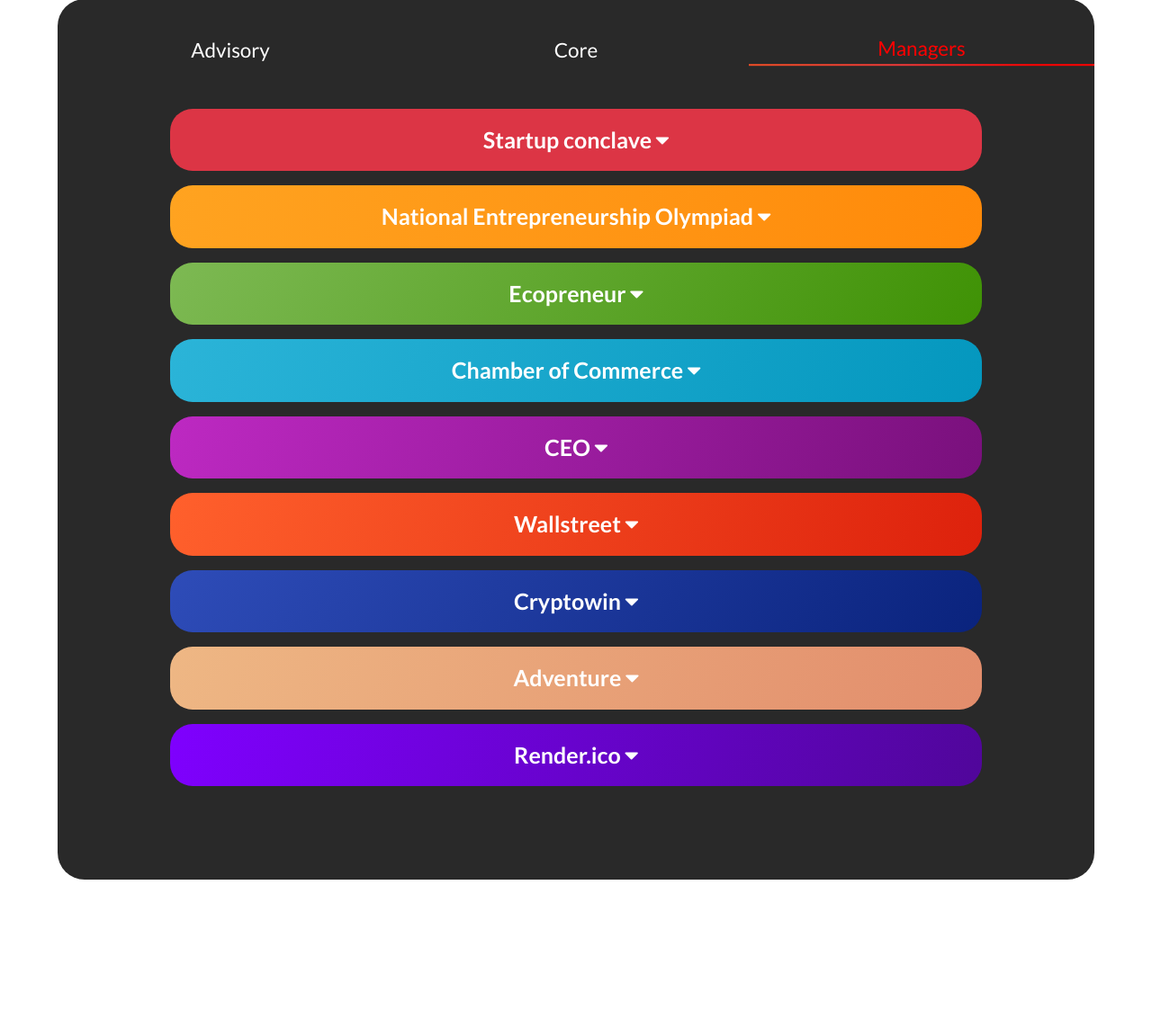
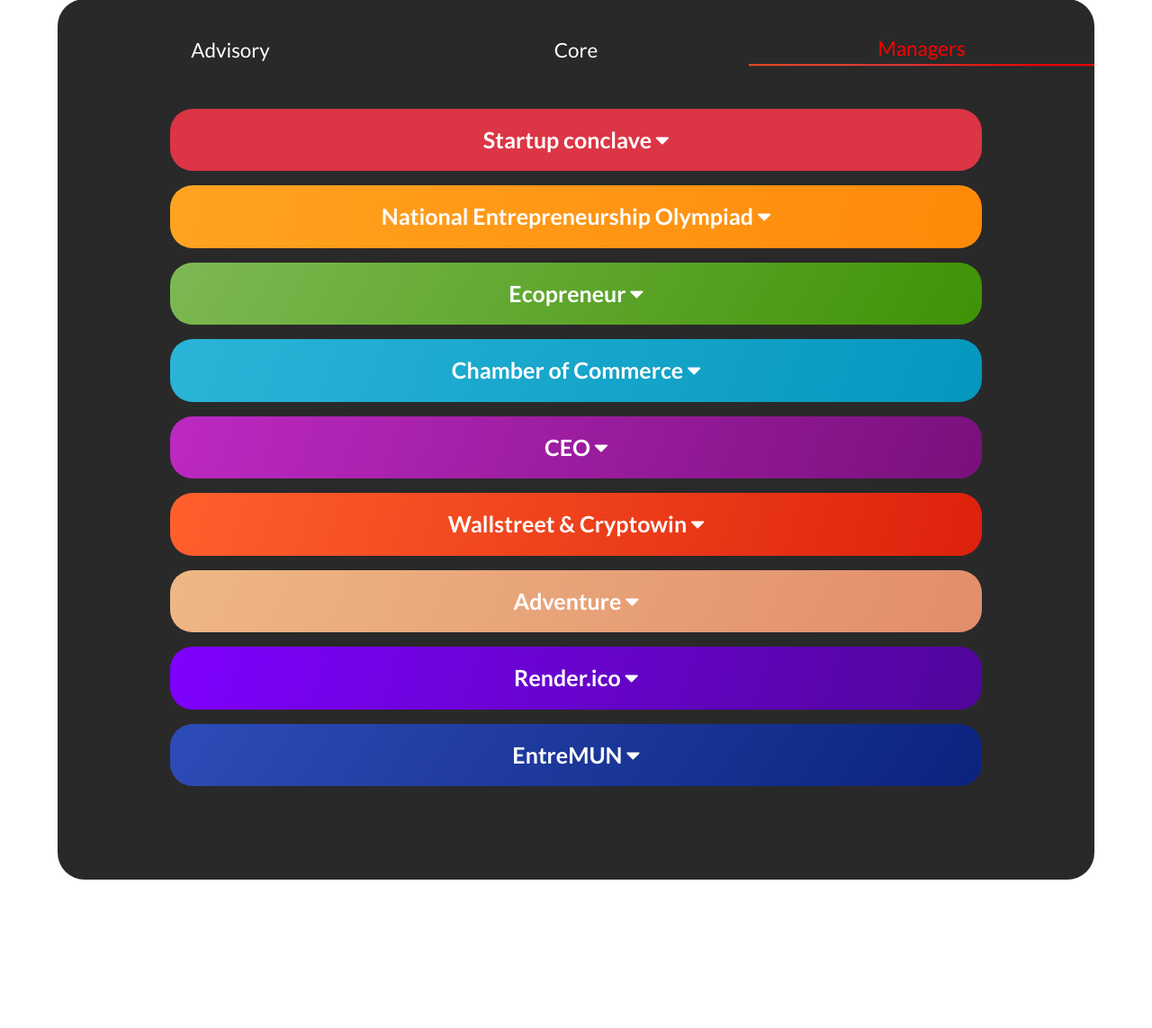
Before and after one commit to asachkahitari/consortium2022, a PHP site: page /managers.php in a window 1280 px wide. Shown: the part 302-1445 px from the top of the page at 90% size. Run offline with PHP 8.4, Linux system fonts and the light colour scheme.

Commit message:
Update managers.php

```diff
--- a/managers.php
+++ b/managers.php
@@ -157,13 +157,16 @@
       </div>
 
 
-      <button type="button"  class="btnman wall btn-block py-3 my-3 mx-auto" onclick="Function6()" data-aos="fade-left" data-aos-duration="2000">Wallstreet <i class="fa fa-caret-down"></i></button>
+      <button type="button"  class="btnman wall btn-block py-3 my-3 mx-auto" onclick="Function6()" data-aos="fade-left" data-aos-duration="2000">Wallstreet & Cryptowin <i class="fa fa-caret-down"></i></button>
       <div class="row my-4 hidden" id="hidden6">
         <div class="col-12 col-6 col-lg-4 managerName6 mx-1 my-2 pt-3 pb-2 px-5">
           <a href="https://www.linkedin.com/in/aryan-mahure-5ba135112/" target="_blank"><h5>Aryan Mahure <i class="fa fa-linkedin"></i></h5></a>
         </div>
         <div class="col-12 col-6 col-lg-4 managerName6 mx-1 my-2 pt-3 pb-2 px-5">
           <a href="https://www.linkedin.com/in/pranjali-kulkarni-19a8501bb/" target="_blank"><h5>Pranjali Kulkarni <i class="fa fa-linkedin"></i></h5></a>
+        </div>
+        <div class="col-12 col-6 col-lg-4 managerName6 mx-1 my-2 pt-3 pb-2 px-5">
+          <a href="https://www.linkedin.com/in/samruddhi-wagh-96096b218/" target="_blank"><h5>Samruddhi Wagh <i class="fa fa-linkedin"></i></h5></a>
         </div>
         <div class="col-12 col-6 col-lg-4 managerName6 mx-1 my-2 pt-3 pb-2 px-5">
           <a href="https://www.linkedin.com/in/sourabh-bedkute-61b168179/" target="_blank"><h5>Sourabh Bedkute <i class="fa fa-linkedin"></i></h5></a>
@@ -177,24 +180,7 @@
       </div>
 
 
-      <button type="button"  class="btnman crypto btn-block py-3 my-3 mx-auto" onclick="Function7()" data-aos="fade-right" data-aos-duration="2000">Cryptowin <i class="fa fa-caret-down"></i></button>
-      <div class="row my-4 hidden" id="hidden7">
-        <div class="col-12 col-6 col-lg-4 managerName7 mx-1 my-2 pt-3 pb-2 px-5">
-          <a href="" target="_blank"><h5> <i class="fa fa-linkedin"></i></h5></a>
-        </div>
-        <div class="col-12 col-6 col-lg-4 managerName7 mx-1 my-2 pt-3 pb-2 px-5">
-          <a href="" target="_blank"><h5> <i class="fa fa-linkedin"></i></h5></a>
-        </div>
-        <div class="col-12 col-6 col-lg-4 managerName7 mx-1 my-2 pt-3 pb-2 px-5">
-          <a href="" target="_blank"><h5> <i class="fa fa-linkedin"></i></h5></a>
-        </div>
-        <div class="col-12 col-6 col-lg-4 managerName7 mx-1 my-2 pt-3 pb-2 px-5">
-          <a href="" target="_blank"><h5> <i class="fa fa-linkedin"></i></h5></a>
-        </div>
-        <div class="col-12 col-6 col-lg-4 managerName7 mx-1 my-2 pt-3 pb-2 px-5">
-          <a href="" target="_blank"><h5> <i class="fa fa-linkedin"></i></h5></a>
-        </div>
-      </div>
+
 
 
       <button type="button"  class="btnman ad btn-block py-3 my-3 mx-auto" onclick="Function8()" data-aos="fade-left" data-aos-duration="2000">Adventure <i class="fa fa-caret-down"></i></button>
@@ -226,6 +212,25 @@
         </div>
         <div class="col-12 col-6 col-lg-4 managerName9 mx-1 my-2 pt-3 pb-2 px-5">
           <a href="https://www.linkedin.com/in/rutushrirame/" target="_blank"><h5>Rutu Shrirame <i class="fa fa-linkedin"></i></h5></a>
+        </div>
+      </div>
+
+      <button type="button"  class="btnman crypto btn-block py-3 my-3 mx-auto" onclick="Function7()" data-aos="fade-right" data-aos-duration="2000">EntreMUN <i class="fa fa-caret-down"></i></button>
+      <div class="row my-4 hidden" id="hidden7">
+        <div class="col-12 col-6 col-lg-4 managerName7 mx-1 my-2 pt-3 pb-2 px-5">
+          <a href="" target="_blank"><h5> <i class="fa fa-linkedin"></i></h5></a>
+        </div>
+        <div class="col-12 col-6 col-lg-4 managerName7 mx-1 my-2 pt-3 pb-2 px-5">
+          <a href="" target="_blank"><h5> <i class="fa fa-linkedin"></i></h5></a>
+        </div>
+        <div class="col-12 col-6 col-lg-4 managerName7 mx-1 my-2 pt-3 pb-2 px-5">
+          <a href="" target="_blank"><h5> <i class="fa fa-linkedin"></i></h5></a>
+        </div>
+        <div class="col-12 col-6 col-lg-4 managerName7 mx-1 my-2 pt-3 pb-2 px-5">
+          <a href="" target="_blank"><h5> <i class="fa fa-linkedin"></i></h5></a>
+        </div>
+        <div class="col-12 col-6 col-lg-4 managerName7 mx-1 my-2 pt-3 pb-2 px-5">
+          <a href="" target="_blank"><h5> <i class="fa fa-linkedin"></i></h5></a>
         </div>
       </div>
       <span><img src="img/wireframe.png" alt="" width="1300px" style="position: relative;bottom: 1050px;z-index:-1;margin-bottom: -1280px;left: -10px;opacity: 0.7;"></span>
```
